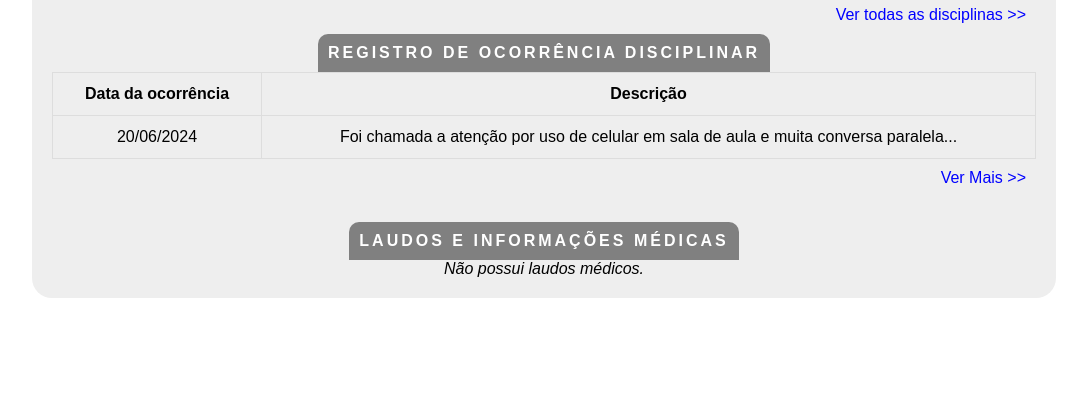
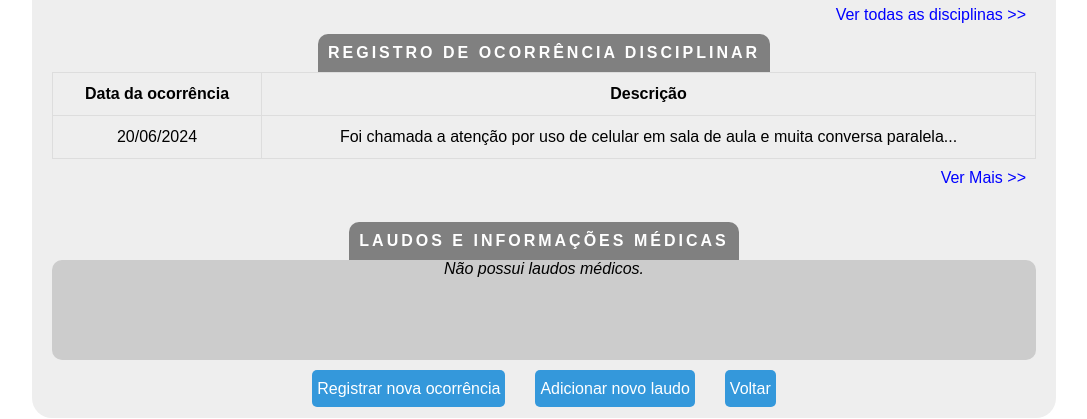
Before and after one commit to AplicativoPedagogico/Projeto, a PHP site: page /assets/scripts/infoAluno.html in a window 1280 px wide. Shown: the part 381-800 px from the top of the page, without its empty margins (96-1183 px from the left). Run offline with PHP 8.4, Linux system fonts and the light colour scheme.

Commit message:
parte 4 - laudos e informações médicas
Co-Authored-By: Salomão Faleta <86962710+salomao-faleta@users.noreply.github.com>
Co-Authored-By: AplicativoPedagogico <177224279+AplicativoPedagogico@users.noreply.github.com>

```diff
--- a/assets/css/infoAluno.css
+++ b/assets/css/infoAluno.css
@@ -62,15 +62,18 @@ body {
     padding: 10px;
 }
 
-.aluno .proxAluno #proximo-botao {
+.botao-padrao{
+    text-decoration: none;
     background-color: #3498db;
-    /* Aplicar a cor como variavel */
     color: white;
     padding: 10px 5px;
-    text-decoration: none;
+    border-radius: 5px;
+}
+
+.aluno .proxAluno #proximo-botao{
+    /* Aplicar a cor como variavel */
     margin: 10px;
     font-size: 16px;
-    border-radius: 5px;
 }
 
 .aluno .proxAluno #maisInfos-botao {
@@ -167,6 +170,21 @@ td {
     margin-top: 25px;
 }
 
+.laudosMedicos .todosLaudos{
+    height: 100px;
+    margin-bottom: 20px;
+    border-radius: 10px; /*TEMPORARIO*/
+    background-color: #ccc; /*TEMPORARIO*/
+}
+
+.laudosMedicos .maisBotoes{
+    display: flex;
+    justify-content: center;
+    align-items: center;
+    flex-wrap: wrap;
+    gap: 30px;
+}
+
 
 
 
--- a/assets/scripts/infoAluno.html
+++ b/assets/scripts/infoAluno.html
@@ -27,7 +27,7 @@
             </div>
 
             <div class="proxAluno">
-                <a id="proximo-botao" href="#">Prox. Aluno >></a>
+                <a id="proximo-botao" class="botao-padrao" href="#">Prox. Aluno >></a>
                 <a id="maisInfos-botao" href="#">Ver mais Informações do Aluno >></a>
             </div>
 
@@ -142,6 +142,22 @@
             </div>
 
 
+            <div class="maisBotoes">
+                <div >
+                    <a class="botao-padrao" href="">Registrar nova ocorrência</a>
+                </div>
+
+                <div>
+                    <a class="botao-padrao" href="">Adicionar novo laudo</a>
+                </div>
+
+                <div>
+                    <a class="botao-padrao" href="" >Voltar</a>
+                </div>
+            </div>
+
+
+
         </div>
 
 
```
